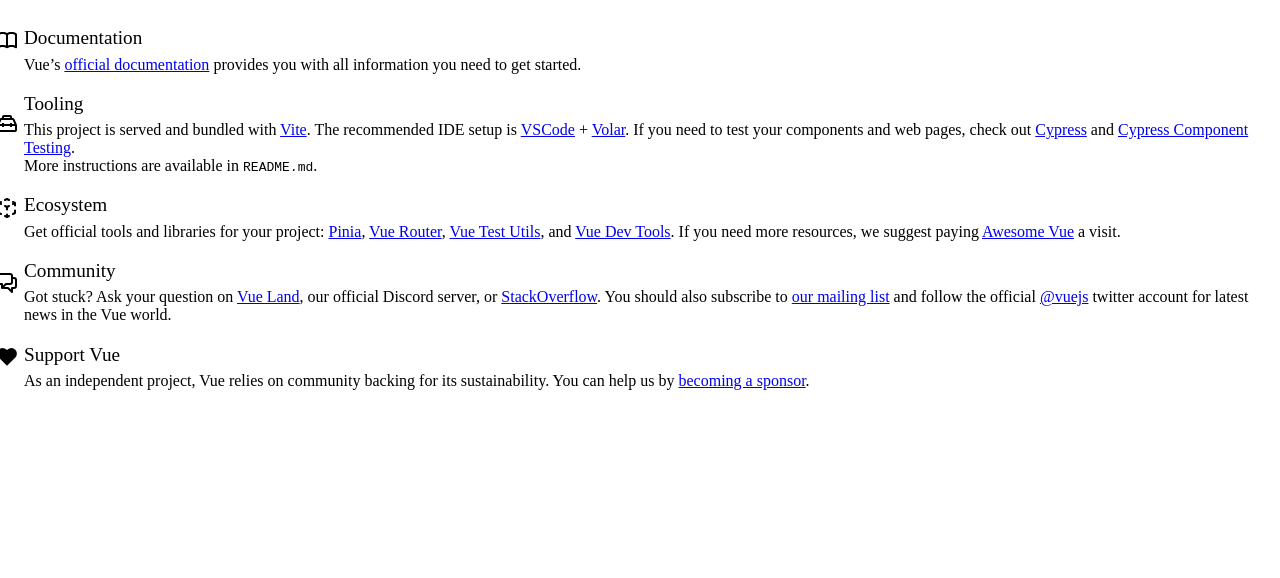
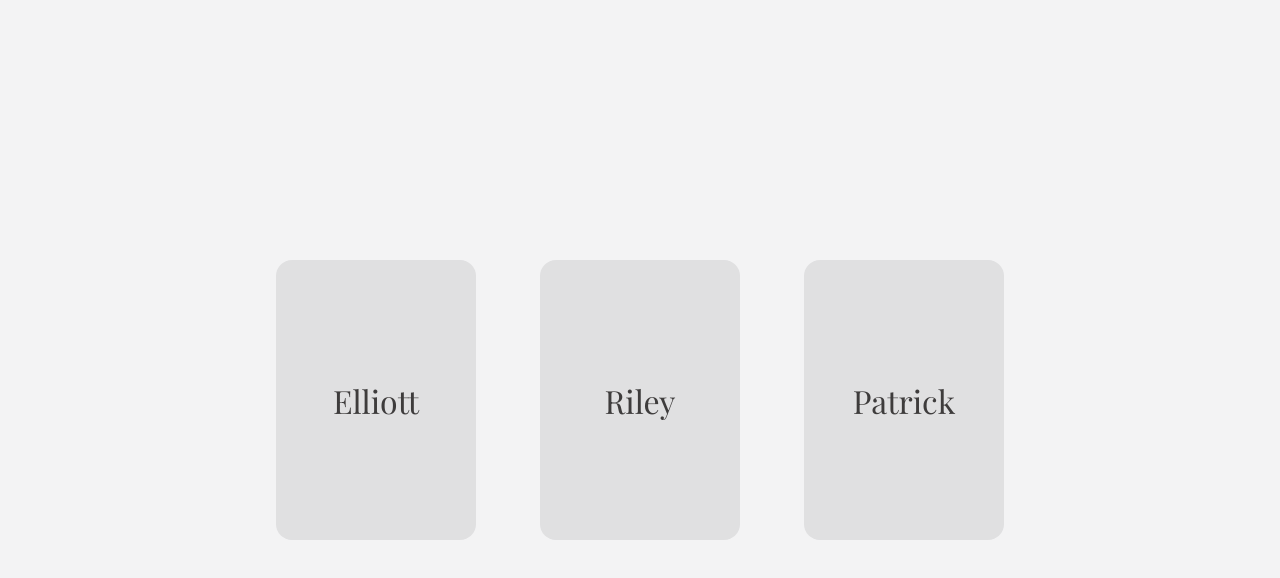
Before and after one commit to patrick-yuson/lumin-interns-app, a Vue app in the folder lumin-intern-app/: page / in a window 1280 px wide. Shown: the top 578 px of the page. Built offline with nearby package versions, Linux system fonts and the light colour scheme; a web font is replaced by a local one.

Commit message:
created front page

```diff
--- a/lumin-intern-app/src/App.vue
+++ b/lumin-intern-app/src/App.vue
@@ -1,6 +1,5 @@
 <script setup>
 import { RouterLink, RouterView } from 'vue-router'
-import HelloWorld from './components/HelloWorld.vue'
 </script>
 
 <template>
--- a/lumin-intern-app/src/components/HelloWorld.vue
+++ /dev/null
@@ -1,45 +0,0 @@
-<script setup>
-defineProps({
-  msg: {
-    type: String,
-    required: true
-  }
-})
-
-</script>
-
-<template>
-  <div class="greetings">
-    <h1 class="green">{{ msg }}</h1>
-    <h3>
-      You’ve successfully created a project with
-      <a href="https://vitejs.dev/" target="_blank" rel="noopener">Vite</a> +
-      <a href="https://vuejs.org/" target="_blank" rel="noopener">Vue 3</a>.
-    </h3>
-  </div>
-</template>
-
-<style scoped>
-h1 {
-  font-weight: 500;
-  font-size: 2.6rem;
-  position: relative;
-  top: -10px;
-}
-
-h3 {
-  font-size: 1.2rem;
-}
-
-.greetings h1,
-.greetings h3 {
-  text-align: center;
-}
-
-@media (min-width: 1024px) {
-  .greetings h1,
-  .greetings h3 {
-    text-align: left;
-  }
-}
-</style>
--- /dev/null
+++ b/lumin-intern-app/src/components/LinkCard.vue
@@ -0,0 +1,57 @@
+<script setup>
+    defineProps({
+        name: String
+    })
+</script>
+
+<template>
+    <div class="link-card">
+        <span>
+            {{ name }}
+        </span>
+    </div>
+</template>
+
+<style>
+    @import url(../styles/ColorPalette.css);
+
+    .link-card {
+    display: flex;
+    align-items: center;
+    justify-content: center;
+    background-color: var(--white3);
+    height: 280px;
+    width: 200px;
+    border-radius: 16px;
+    transition: 0.2s;
+    }
+
+    .link-card:hover {
+        transform: translateY(-2.5%);
+    }
+
+    span {
+        font-size: 32px;
+        font-family: var(--titlefont);
+        text-decoration: none;
+        color: var(--black1);
+    }
+
+    /* Change to your favorite color! */
+    .riley:hover {
+        background-color: var(--yellow1);
+    }
+
+    .patrick:hover {
+        background-color: var(--brown2);
+    }
+
+    .elliott:hover {
+        background-color: var(--lightgreen3);
+    }
+
+    a {
+        text-decoration: none;
+    }
+
+</style>
--- a/lumin-intern-app/src/components/TheWelcome.vue
+++ /dev/null
@@ -1,88 +0,0 @@
-<script setup>
-import WelcomeItem from './WelcomeItem.vue'
-import DocumentationIcon from './icons/IconDocumentation.vue'
-import ToolingIcon from './icons/IconTooling.vue'
-import EcosystemIcon from './icons/IconEcosystem.vue'
-import CommunityIcon from './icons/IconCommunity.vue'
-import SupportIcon from './icons/IconSupport.vue'
-</script>
-
-<template>
-  <WelcomeItem>
-    <template #icon>
-      <DocumentationIcon />
-    </template>
-    <template #heading>Documentation</template>
-
-    Vue’s
-    <a href="https://vuejs.org/" target="_blank" rel="noopener">official documentation</a>
-    provides you with all information you need to get started.
-  </WelcomeItem>
-
-  <WelcomeItem>
-    <template #icon>
-      <ToolingIcon />
-    </template>
-    <template #heading>Tooling</template>
-
-    This project is served and bundled with
-    <a href="https://vitejs.dev/guide/features.html" target="_blank" rel="noopener">Vite</a>. The
-    recommended IDE setup is
-    <a href="https://code.visualstudio.com/" target="_blank" rel="noopener">VSCode</a> +
-    <a href="https://github.com/johnsoncodehk/volar" target="_blank" rel="noopener">Volar</a>. If
-    you need to test your components and web pages, check out
-    <a href="https://www.cypress.io/" target="_blank" rel="noopener">Cypress</a> and
-    <a href="https://on.cypress.io/component" target="_blank" rel="noopener"
-      >Cypress Component Testing</a
-    >.
-
-    <br />
-
-    More instructions are available in <code>README.md</code>.
-  </WelcomeItem>
-
-  <WelcomeItem>
-    <template #icon>
-      <EcosystemIcon />
-    </template>
-    <template #heading>Ecosystem</template>
-
-    Get official tools and libraries for your project:
-    <a href="https://pinia.vuejs.org/" target="_blank" rel="noopener">Pinia</a>,
-    <a href="https://router.vuejs.org/" target="_blank" rel="noopener">Vue Router</a>,
-    <a href="https://test-utils.vuejs.org/" target="_blank" rel="noopener">Vue Test Utils</a>, and
-    <a href="https://github.com/vuejs/devtools" target="_blank" rel="noopener">Vue Dev Tools</a>. If
-    you need more resources, we suggest paying
-    <a href="https://github.com/vuejs/awesome-vue" target="_blank" rel="noopener">Awesome Vue</a>
-    a visit.
-  </WelcomeItem>
-
-  <WelcomeItem>
-    <template #icon>
-      <CommunityIcon />
-    </template>
-    <template #heading>Community</template>
-
-    Got stuck? Ask your question on
-    <a href="https://chat.vuejs.org" target="_blank" rel="noopener">Vue Land</a>, our official
-    Discord server, or
-    <a href="https://stackoverflow.com/questions/tagged/vue.js" target="_blank" rel="noopener"
-      >StackOverflow</a
-    >. You should also subscribe to
-    <a href="https://news.vuejs.org" target="_blank" rel="noopener">our mailing list</a> and follow
-    the official
-    <a href="https://twitter.com/vuejs" target="_blank" rel="noopener">@vuejs</a>
-    twitter account for latest news in the Vue world.
-  </WelcomeItem>
-
-  <WelcomeItem>
-    <template #icon>
-      <SupportIcon />
-    </template>
-    <template #heading>Support Vue</template>
-
-    As an independent project, Vue relies on community backing for its sustainability. You can help
-    us by
-    <a href="https://vuejs.org/sponsor/" target="_blank" rel="noopener">becoming a sponsor</a>.
-  </WelcomeItem>
-</template>
--- a/lumin-intern-app/src/components/WelcomeItem.vue
+++ /dev/null
@@ -1,86 +0,0 @@
-<template>
-  <div class="item">
-    <i>
-      <slot name="icon"></slot>
-    </i>
-    <div class="details">
-      <h3>
-        <slot name="heading"></slot>
-      </h3>
-      <slot></slot>
-    </div>
-  </div>
-</template>
-
-<style scoped>
-.item {
-  margin-top: 2rem;
-  display: flex;
-  position: relative;
-}
-
-.details {
-  flex: 1;
-  margin-left: 1rem;
-}
-
-i {
-  display: flex;
-  place-items: center;
-  place-content: center;
-  width: 32px;
-  height: 32px;
-  color: var(--color-text);
-}
-
-h3 {
-  font-size: 1.2rem;
-  font-weight: 500;
-  margin-bottom: 0.4rem;
-  color: var(--color-heading);
-}
-
-@media (min-width: 1024px) {
-  .item {
-    margin-top: 0;
-    padding: 0.4rem 0 1rem calc(var(--section-gap) / 2);
-  }
-
-  i {
-    top: calc(50% - 25px);
-    left: -26px;
-    position: absolute;
-    border: 1px solid var(--color-border);
-    background: var(--color-background);
-    border-radius: 8px;
-    width: 50px;
-    height: 50px;
-  }
-
-  .item:before {
-    content: ' ';
-    border-left: 1px solid var(--color-border);
-    position: absolute;
-    left: 0;
-    bottom: calc(50% + 25px);
-    height: calc(50% - 25px);
-  }
-
-  .item:after {
-    content: ' ';
-    border-left: 1px solid var(--color-border);
-    position: absolute;
-    left: 0;
-    top: calc(50% + 25px);
-    height: calc(50% - 25px);
-  }
-
-  .item:first-of-type:before {
-    display: none;
-  }
-
-  .item:last-of-type:after {
-    display: none;
-  }
-}
-</style>
--- a/lumin-intern-app/src/views/AboutView.vue
+++ /dev/null
@@ -1,15 +0,0 @@
-<template>
-  <div class="about">
-    <h1>This is an about page</h1>
-  </div>
-</template>
-
-<style>
-@media (min-width: 1024px) {
-  .about {
-    min-height: 100vh;
-    display: flex;
-    align-items: center;
-  }
-}
-</style>
--- a/lumin-intern-app/src/views/ElliottsPage.vue
+++ b/lumin-intern-app/src/views/ElliottsPage.vue
@@ -10,7 +10,7 @@
             <div class="elliott-intro-card-details">
                 <h1> Hi Guys! </h1>
                 <p> My name is Elliott, I just graduated from the University of Virginia (down the street) and am excited to be doing a post-grad Software Engineering internship with Lumin this summer! I'm planning on doing a hybrid schedule, so you can expect to see me around the office two days per week. </p>
-                <p> Despite being a Software Engineer, I love going outside and talking with people. I value relationships and friendships above a lot of things, and try to prioritize the people that matter to me. I'm a big fan of nature and hiking and physical activity, I love getting out onto the water. I've recently started enjoying analog photography with my dad's old 1981 Canon AE-1 that had been sitting in the closet for years, and I'm really enjoying embracing a slight 2014 hipster chique that I so dearly miss. I also love foreign language and speak German at a mostly conversationally fluent level (I am also a German national), also wenn du Deutsch sprechen möchtest, darfst du mich finden. </p>
+                <p> Despite being a Software Engineer, I love going outside and talking with people. I value relationships and friendships above a lot of things, and try to prioritize the people that matter to me. I'm a big fan of nature, hiking and physical activity, I also love getting out onto the water. I've recently started enjoying analog photography with my dad's old 1981 Canon AE-1 that had been sitting in the closet for years, and I'm really enjoying embracing a slight 2014 hipster chique that I so dearly miss. I also love foreign language and speak German at a mostly conversationally fluent level (I am also a German citizen), also wenn du Deutsch sprechen möchtest, darfst du mich finden. </p>
                 <p> Since this is a Vue app and not a static page, heres some interactive stuff: </p>
                 <CounterButton/>
             </div>
--- a/lumin-intern-app/src/views/HomeView.vue
+++ b/lumin-intern-app/src/views/HomeView.vue
@@ -1,9 +1,47 @@
 <script setup>
-import TheWelcome from '../components/TheWelcome.vue'
+  import LinkCard from '../components/LinkCard.vue'
 </script>
 
+
 <template>
-  <main>
-    <TheWelcome />
-  </main>
+  <div class="home-row">
+
+    <router-link to="/elliott">
+      <LinkCard class='elliott' name="Elliott"/>
+    </router-link>
+
+    <router-link to="/riley">
+      <LinkCard class='riley' name="Riley"/>
+    </router-link>
+
+    <router-link to="/patrick">
+      <LinkCard class='patrick' name="Patrick"/>
+    </router-link>
+
+  </div>
 </template>
+
+
+<style>
+
+  @import url(../styles/ColorPalette.css);
+
+  body {
+    margin: 0px;
+    display: flex;
+    align-items: center;
+    justify-content: center;
+    flex-direction: column;
+    gap: 28px;
+    background-color: var(--white1);
+  }
+  .home-row {
+    height: 100vh;
+    display: flex;
+    align-items: center;
+    justify-content: center;
+    flex-direction: row;
+    gap: 64px;
+  }
+
+</style>
```
